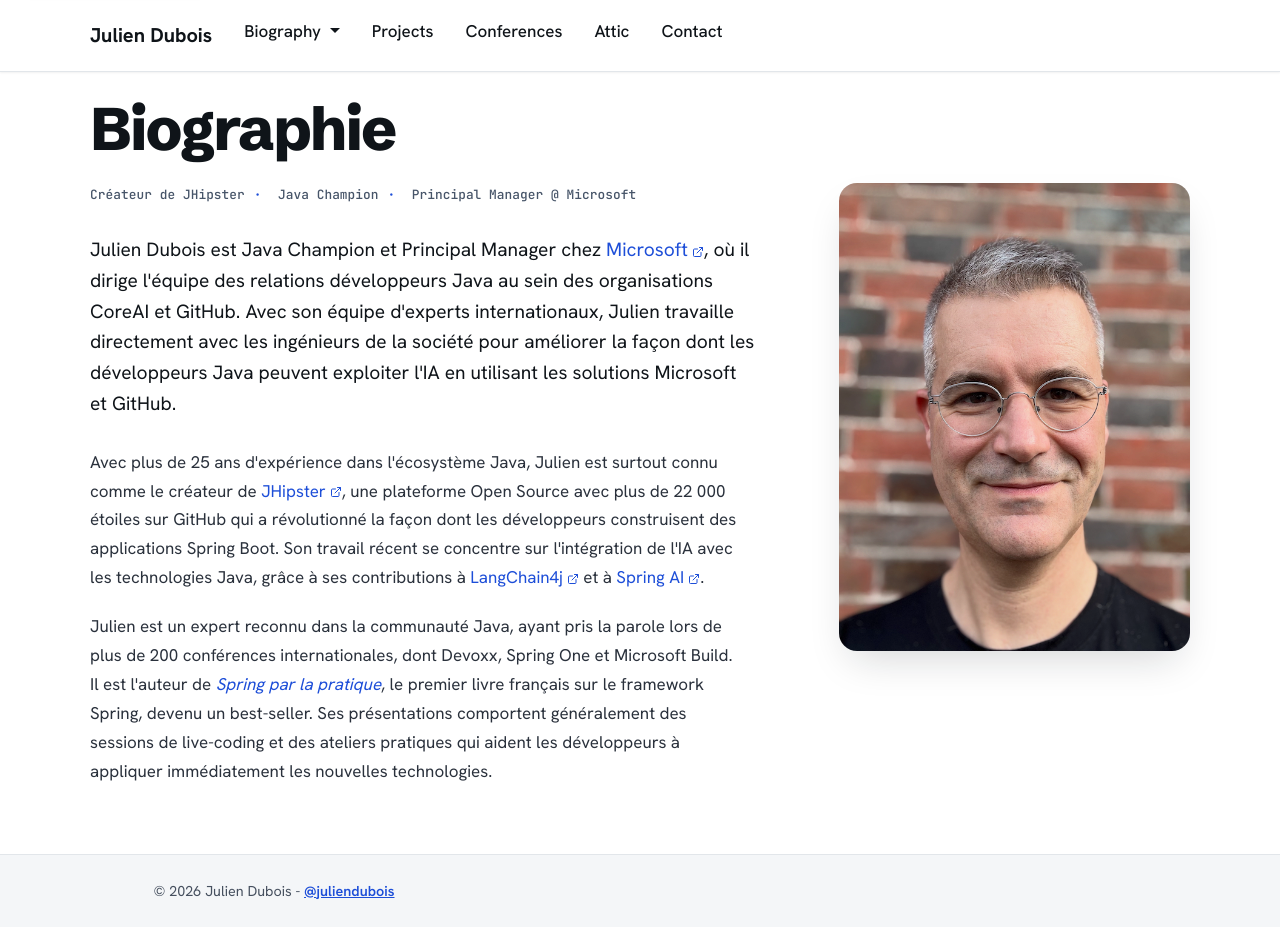
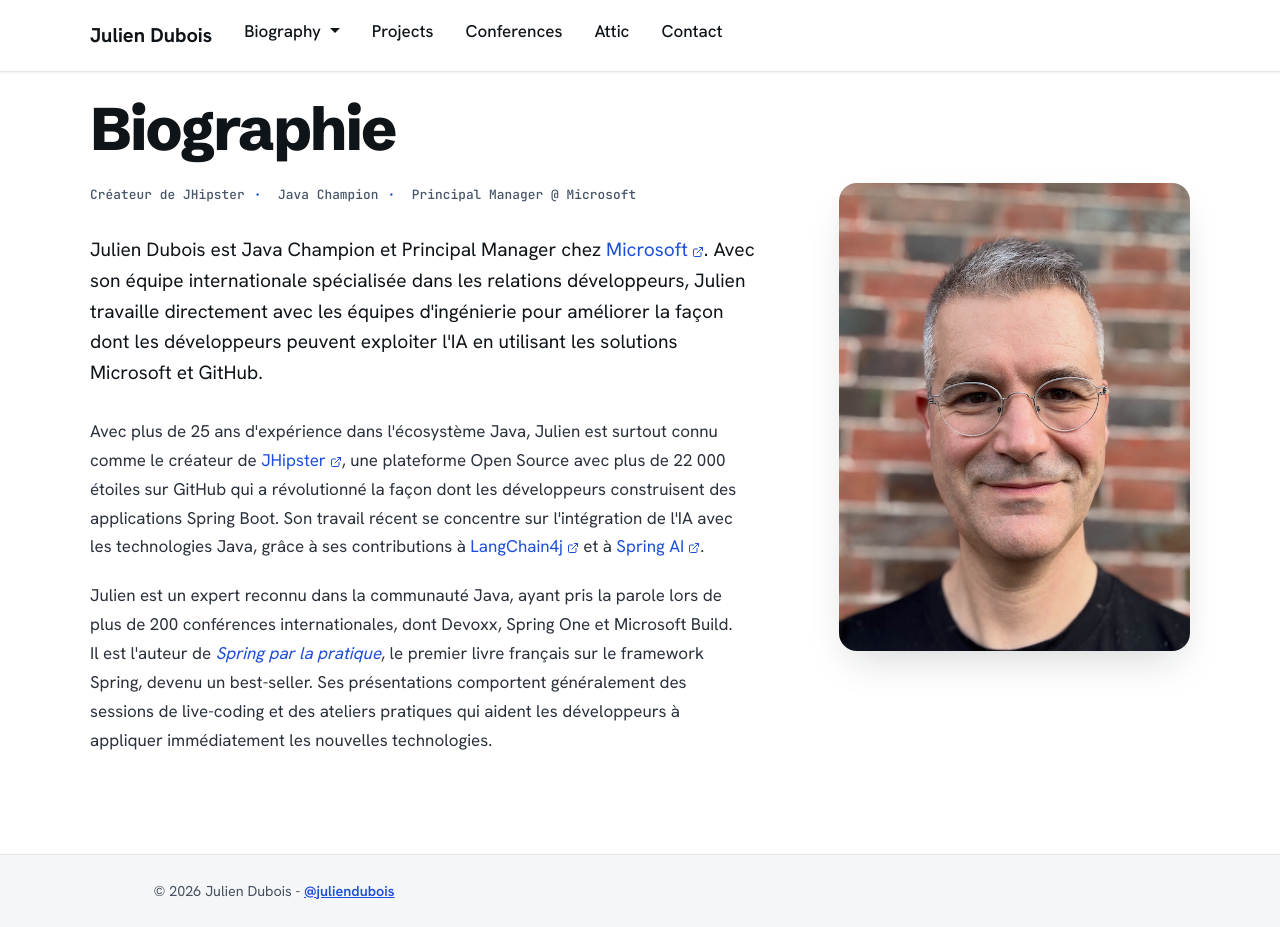
Before and after one commit to jdubois/jdubois.github.com, a Jekyll site: the page built from bio-fr.html, in a window 1280 px wide and 927 px high. Built offline with Jekyll 4.4.1, drawn with Linux system fonts in a browser that asks for light colours.

Commit message:
Update biography text for clarity and conciseness

```diff
--- a/bio-fr.html
+++ b/bio-fr.html
@@ -16,7 +16,7 @@ description: "Biographie de Julien Dubois — Java Champion, créateur de JHipst
                 <span>Principal Manager @ Microsoft</span>
             </p>
             <p class="bio-lead">
-              Julien Dubois est Java Champion et Principal Manager chez <a href="https://www.microsoft.com" target="_blank">Microsoft</a>, où il dirige l'équipe des relations développeurs Java au sein des organisations CoreAI et GitHub. Avec son équipe d'experts internationaux, Julien travaille directement avec les ingénieurs de la société pour améliorer la façon dont les développeurs Java peuvent exploiter l'IA en utilisant les solutions Microsoft et GitHub.
+              Julien Dubois est Java Champion et Principal Manager chez <a href="https://www.microsoft.com" target="_blank">Microsoft</a>. Avec son équipe internationale spécialisée dans les relations développeurs, Julien travaille directement avec les équipes d'ingénierie pour améliorer la façon dont les développeurs peuvent exploiter l'IA en utilisant les solutions Microsoft et GitHub.
             </p>
             <p>
               Avec plus de 25 ans d'expérience dans l'écosystème Java, Julien est surtout connu comme le créateur de <a href="https://www.jhipster.tech/" target="_blank">JHipster</a>, une plateforme Open Source avec plus de 22 000 étoiles sur GitHub qui a révolutionné la façon dont les développeurs construisent des applications Spring Boot. Son travail récent se concentre sur l'intégration de l'IA avec les technologies Java, grâce à ses contributions à <a href="https://github.com/langchain4j/langchain4j" target="_blank">LangChain4j</a> et à <a href="https://spring.io/projects/spring-ai" target="_blank">Spring AI</a>.
--- a/bio.html
+++ b/bio.html
@@ -15,7 +15,7 @@ description: "Biography of Julien Dubois — Java Champion, creator of JHipster,
                 <span>Principal Manager @ Microsoft</span>
             </p>
             <p class="bio-lead">
-              Julien Dubois is a Java Champion and Principal Manager at <a href="https://www.microsoft.com" target="_blank">Microsoft</a>, where he leads the Java Developer Relations team inside the CoreAI and GitHub organizations. With his team of world-class developer advocates, Julien works directly with the engineering groups to improve how Java developers can leverage AI using Microsoft and GitHub solutions.
+              Julien Dubois is a Java Champion and a Principal Manager at <a href="https://www.microsoft.com" target="_blank">Microsoft</a>. With his team of world-class developer advocates, Julien works directly with the engineering groups to improve how developers can leverage AI using Microsoft and GitHub solutions.
             </p>
             <p>
               With over 25 years of experience in the Java ecosystem, Julien is best known as the creator of <a href="https://www.jhipster.tech/" target="_blank">JHipster</a>, an Open Source platform with 22,000+ GitHub stars that revolutionized how developers build Spring Boot applications. His recent work focuses on bringing enterprise-grade AI capabilities to Java through his contributions to <a href="https://github.com/langchain4j/langchain4j" target="_blank">LangChain4j</a> and <a href="https://spring.io/projects/spring-ai" target="_blank">Spring AI</a>.
```
